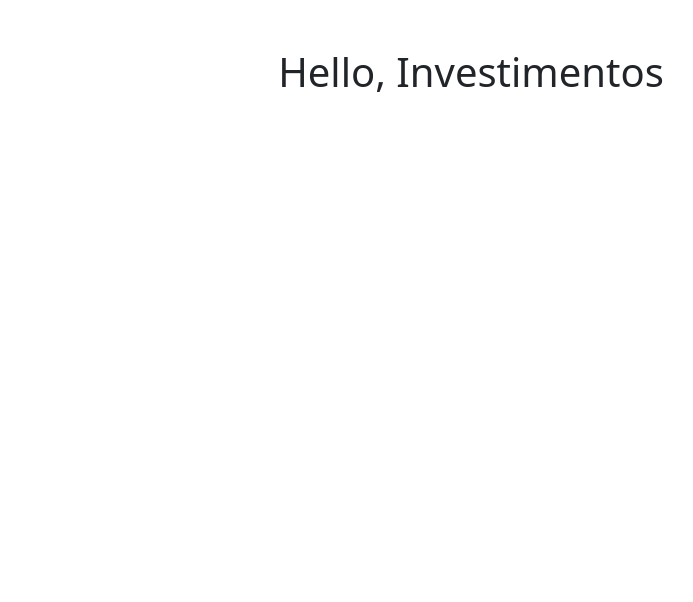
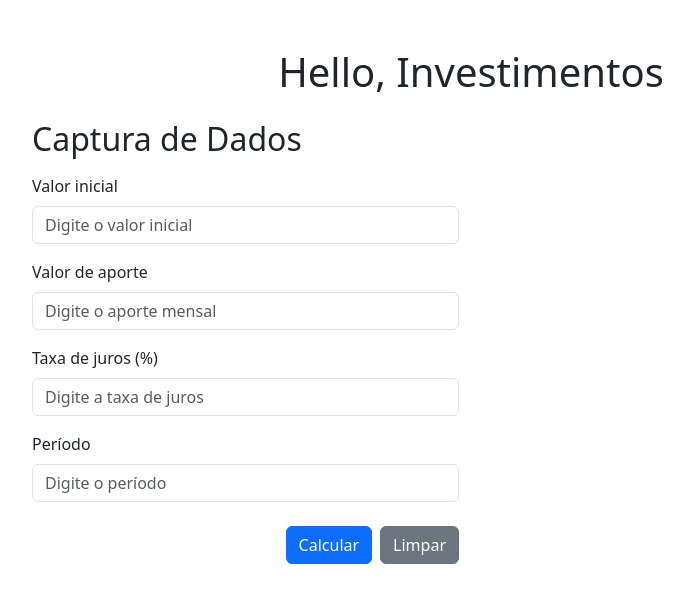
Before and after one commit to RichardKTLeal/P1-PDM, a React (Vite) app: page / in a window 1280 px wide. Shown: the top 602 px of the page, without its empty margins (169-862 px from the left). Built offline with nearby package versions, Linux system fonts and the light colour scheme.

Commit message:
Captura dados com inserção de dados e botões

```diff
--- a/src/App.jsx
+++ b/src/App.jsx
@@ -1,5 +1,6 @@
 import React from 'react';
 import 'bootstrap/dist/css/bootstrap.min.css';
+import CapturaDados from './CapturaDados';
 
 function App() {
   return (
@@ -9,6 +10,12 @@ function App() {
           <div className="col-12 col-lg-10">
             <div className="app-card p-4">
               <h1 className="titulo text-center mb-4">Hello, Investimentos</h1>
+
+              <div className="row g-4">
+                <div className="col-12 col-md-6">
+                  <CapturaDados />
+                </div>
+              </div>
             </div>
           </div>
         </div>
--- /dev/null
+++ b/src/CapturaDados.jsx
@@ -0,0 +1,95 @@
+import React, { useState } from 'react';
+
+function CapturaDados() {
+  const [dados, setDados] = useState({
+    valorInicial: '',
+    aporte: '',
+    taxa: '',
+    periodo: ''
+  });
+
+  const handleChange = (event) => {
+    const { name, value } = event.target;
+    setDados({ ...dados, [name]: value });
+  };
+
+  const handleSubmit = (event) => {
+    event.preventDefault();
+  };
+
+  const handleLimpar = () => {
+    setDados({
+      valorInicial: '',
+      aporte: '',
+      taxa: '',
+      periodo: ''
+    });
+  };
+
+  return (
+    <div className="painel h-100">
+      <h2 className="subtitulo mb-3">Captura de Dados</h2>
+
+      <form onSubmit={handleSubmit}>
+        <div className="mb-3">
+          <label className="form-label">Valor inicial</label>
+          <input
+            type="number"
+            name="valorInicial"
+            value={dados.valorInicial}
+            onChange={handleChange}
+            className="form-control campo"
+            placeholder="Digite o valor inicial"
+          />
+        </div>
+
+        <div className="mb-3">
+          <label className="form-label">Valor de aporte</label>
+          <input
+            type="number"
+            name="aporte"
+            value={dados.aporte}
+            onChange={handleChange}
+            className="form-control campo"
+            placeholder="Digite o aporte mensal"
+          />
+        </div>
+
+        <div className="mb-3">
+          <label className="form-label">Taxa de juros (%)</label>
+          <input
+            type="number"
+            name="taxa"
+            value={dados.taxa}
+            onChange={handleChange}
+            className="form-control campo"
+            placeholder="Digite a taxa de juros"
+          />
+        </div>
+
+        <div className="mb-4">
+          <label className="form-label">Período</label>
+          <input
+            type="number"
+            name="periodo"
+            value={dados.periodo}
+            onChange={handleChange}
+            className="form-control campo"
+            placeholder="Digite o período"
+          />
+        </div>
+
+        <div className="d-grid gap-2 d-md-flex justify-content-md-end">
+          <button type="submit" className="btn btn-primary">
+            Calcular
+          </button>
+          <button type="button" className="btn btn-secondary" onClick={handleLimpar}>
+            Limpar
+          </button>
+        </div>
+      </form>
+    </div>
+  );
+}
+
+export default CapturaDados;
```
